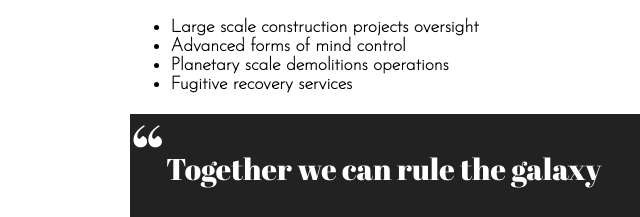
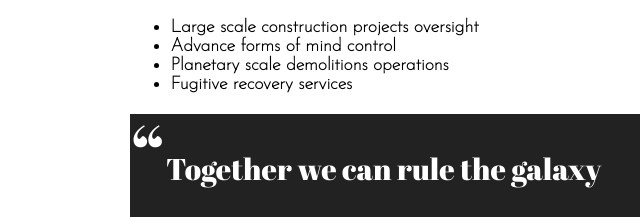
Before and after one commit to balega78/balega78.github.io, a plain HTML site: page index.html in a window 1280 px wide. Shown: the part 547-764 px from the top of the page, 162-802 px from the left. Drawn offline with Linux system fonts and the light colour scheme; a web font is replaced by a local one.

Commit message:
Update index.html

```diff
--- a/index.html
+++ b/index.html
@@ -20,7 +20,7 @@
   </div>
   <ul>
     <li> Large scale construction projects oversight</li>
-    <li>Advanced forms of mind control</li>
+    <li>Advance forms of mind control</li>
     <li> Planetary scale demolitions operations</li>
     <li>Fugitive recovery services</li>
   </ul>
```
